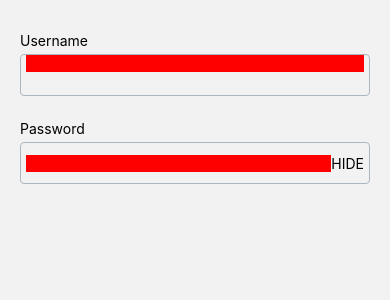
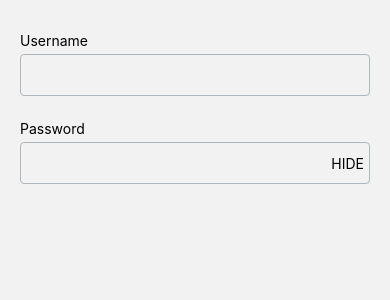
Before and after one commit to mokadev90/ContactsApp, a React Native app: screen / in a window 390 px wide. Shown: the top 300 px of the page. Built offline with nearby package versions, Linux system fonts and the light colour scheme.

Commit message:
Clean Input styles

```diff
--- a/src/components/common/Input/styles.js
+++ b/src/components/common/Input/styles.js
@@ -3,17 +3,13 @@ import colors from '../../../assets/theme/colors';
 
 export default StyleSheet.create({
   textInput: {
-    // height: 40,
-    // borderColor: 'gray',
-    // borderWidth: 1,
-    backgroundColor: 'red',
     flex: 1,
+    width: '100%',
   },
   wrapper: {
     height: 42,
     borderWidth: 1,
     borderRadius: 4,
-    flexDirection: 'row',
     paddingHorizontal: 5,
     marginTop: 5,
   },
```
